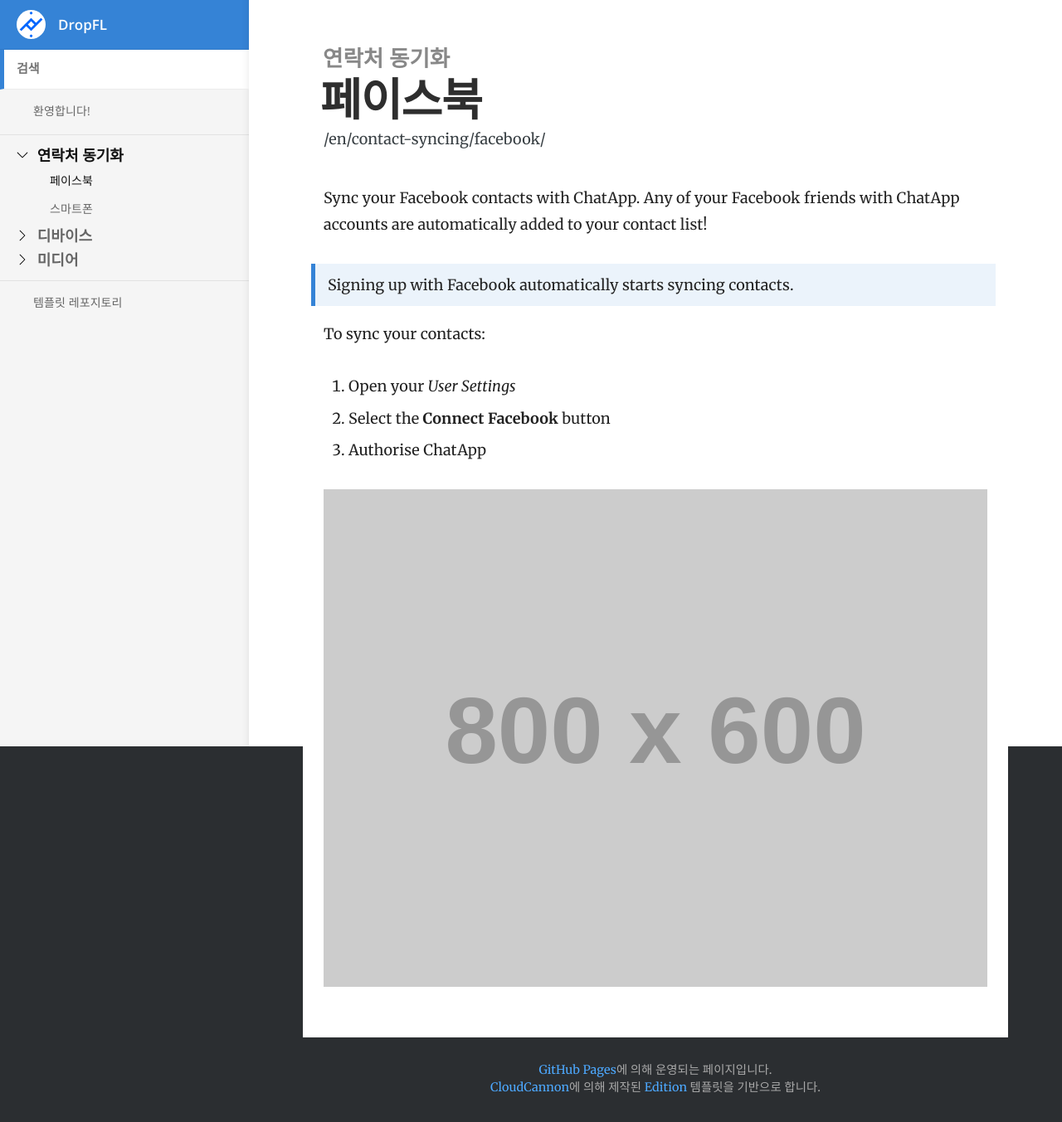
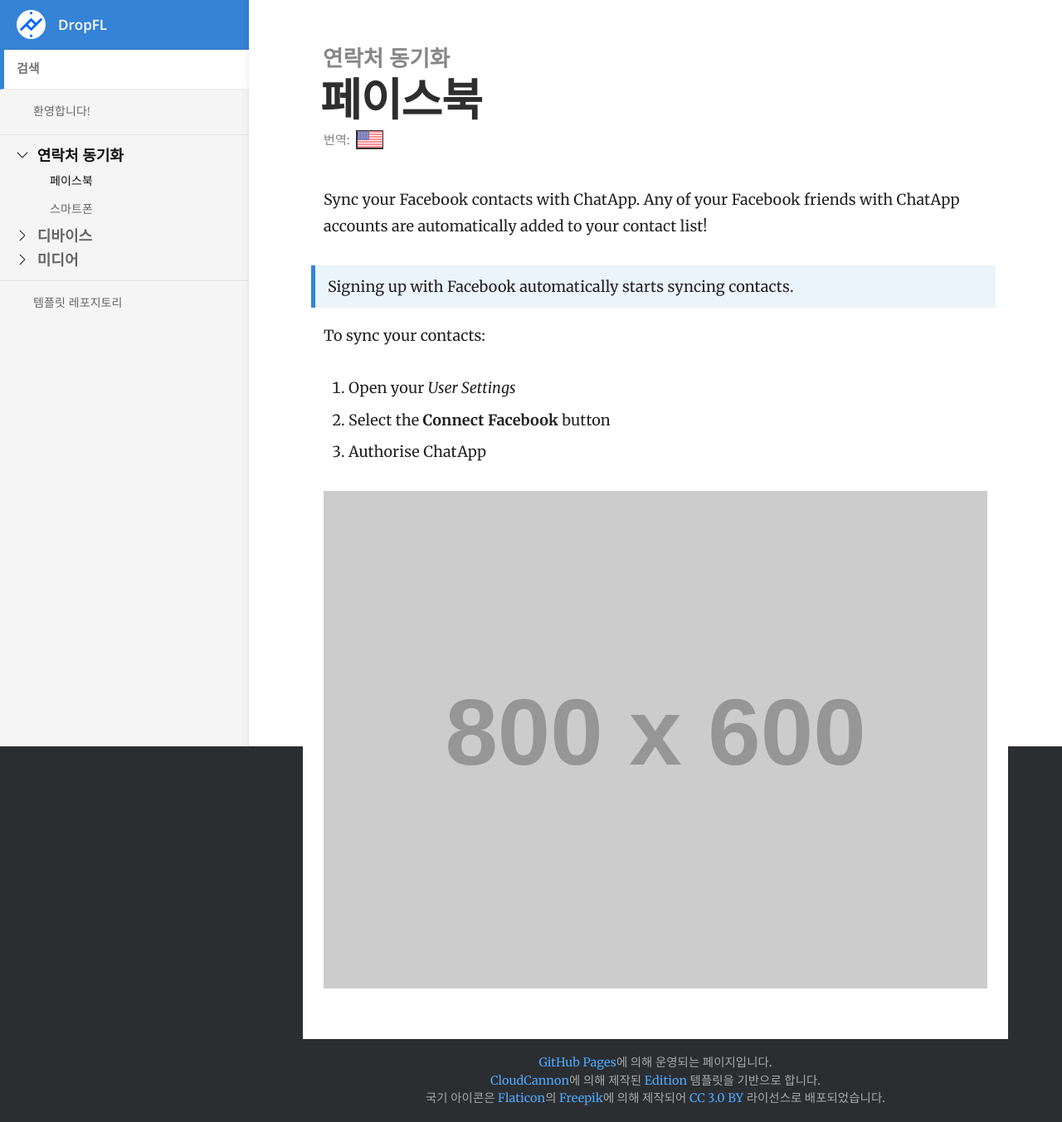
Before and after one commit to DropFL/docs, a Jekyll site: the page built from _docs/ko/contact-syncing/facebook.md, in a window 1280 px wide. Shown: the whole page at 83% size. Built offline with Jekyll 4.4.1, drawn with Linux system fonts in a browser that asks for light colours.

Commit message:
language switch are implemented flag icons and copyright message are added title is not shown on 404-redirecting page

```diff
--- a/_data/translate.yml
+++ b/_data/translate.yml
@@ -6,6 +6,7 @@
   not_found_title: Uh-oh...
   search_result_text: Showing
   search_no_result_text: "No"
+  translate_text: Translate
 
 # Korean
 ko:
@@ -15,3 +16,4 @@
   not_found_title: 이런...
   search_result_text: 입니다.
   search_no_result_text: 가 없습니다.
+  translate_text: 번역
--- /dev/null
+++ b/_includes/flagicon.html
@@ -0,0 +1,10 @@
+{% case include.icon_lang %}
+
+    {% when "ko" %}
+        {% assign icon_url = "south-korea.svg" %}
+    {% when "en" %}
+        {% assign icon_url = "united-states.svg" %}
+
+{% endcase %}
+
+<img src="{{ site.baseurl }}/images/{{ icon_url }}" alt="{{ include.icon_lang }}">
--- a/_includes/footer.html
+++ b/_includes/footer.html
@@ -2,9 +2,13 @@
     {% case lang %}
         {% when "ko" %}
             <span><a href="https://pages.github.com/">GitHub Pages</a>에 의해 운영되는 페이지입니다.<br>
-            <a href="https://cloudcannon.com/">CloudCannon</a>에 의해 제작된 <a href="https://github.com/CloudCannon/edition-jekyll-template">Edition</a> 템플릿을 기반으로 합니다.</span>
+            <a href="https://cloudcannon.com/">CloudCannon</a>에 의해 제작된 <a href="https://github.com/CloudCannon/edition-jekyll-template">Edition</a> 템플릿을 기반으로 합니다.<br>
+            국기 아이콘은 <a href="https://www.flaticon.com/">Flaticon</a>의 <a href="https://www.freepik.com/" title="Freepik">Freepik</a>에 의해 제작되어 <a href="http://creativecommons.org/licenses/by/3.0/" target="_blank">CC 3.0 BY</a> 라이선스로 배포되었습니다.</span>
         {% when "en" %}
-            <span>Powered by <a href="https://pages.github.com/">GitHub Pages</a><br>
-            <a href="https://github.com/CloudCannon/edition-jekyll-template">Edition</a> jekyll template by <a href="https://cloudcannon.com/">CloudCannon</a></<a>
+            <span>
+                Powered by <a href="https://pages.github.com/">GitHub Pages</a><br>
+                <a href="https://github.com/CloudCannon/edition-jekyll-template">Edition</a> jekyll template by <a href="https://cloudcannon.com/">CloudCannon</a><br>
+                National flag icons made by <a href="https://www.freepik.com/" title="Freepik">Freepik</a> from <a href="https://www.flaticon.com/">Flaticon</a> is licensed by <a href="http://creativecommons.org/licenses/by/3.0/" target="_blank">CC 3.0 BY</a>
+            </span>
     {% endcase %}
 </footer>
--- a/_includes/page_header.html
+++ b/_includes/page_header.html
@@ -5,17 +5,22 @@
             {{ locale.not_found_title }}
         {% elsif page.category %}
             {{ page.category }}
-        {% else %}
+        {% elsif page.ref != nil and page.ref != ""  %}
             {{ site.title }}
         {% endif %}</h2>
     <h3>{{ page.title }}</h3>
 
+    {% if page.ref != nil and page.ref != "" %}
+        <span>{{ locale.translate_text }}:&nbsp;&nbsp;</span>
         {% assign trans = site.docs | where: "ref", page.ref %}
         {% for item in trans %}
             {% if item.lang == lang %}
                 {% continue %}
             {% endif %}
 
-        {{ item.url }}
+            <a href="{{ site.baseurl }}{{ item.url }}">
+                {% include flagicon.html icon_lang=item.lang %}
+            </a>
         {% endfor %}
+    {% endif %}
 </div>
--- a/_sass/_layout.scss
+++ b/_sass/_layout.scss
@@ -202,6 +202,11 @@
 }
 
 .page-header {
+	span {
+		font-size: 1.5rem;
+		color: gray;
+	}
+
 	h2,
 	h3 {
 		margin: 0;
@@ -219,6 +224,20 @@
 	h3 {
 		font-size: 4rem;
 		margin-left: -4px;
+	}
+
+	img {
+		position: absolute;
+		opacity: 0.8;
+		padding: 0.15rem;
+		width: 3rem;
+		transition: opacity 0.2s ease-out;
+		background: black;
+		clip: rect(0.5rem, 3.3rem, 2.8rem, 0rem);
+
+		&:hover {
+			opacity: 1;
+		}
 	}
 
 	@media (min-width: $mobile-break) {
```
Also changed, not shown: images/south-korea.svg (added), images/united-states.svg (added). Lines whose indentation alone changed are shown as unchanged.
